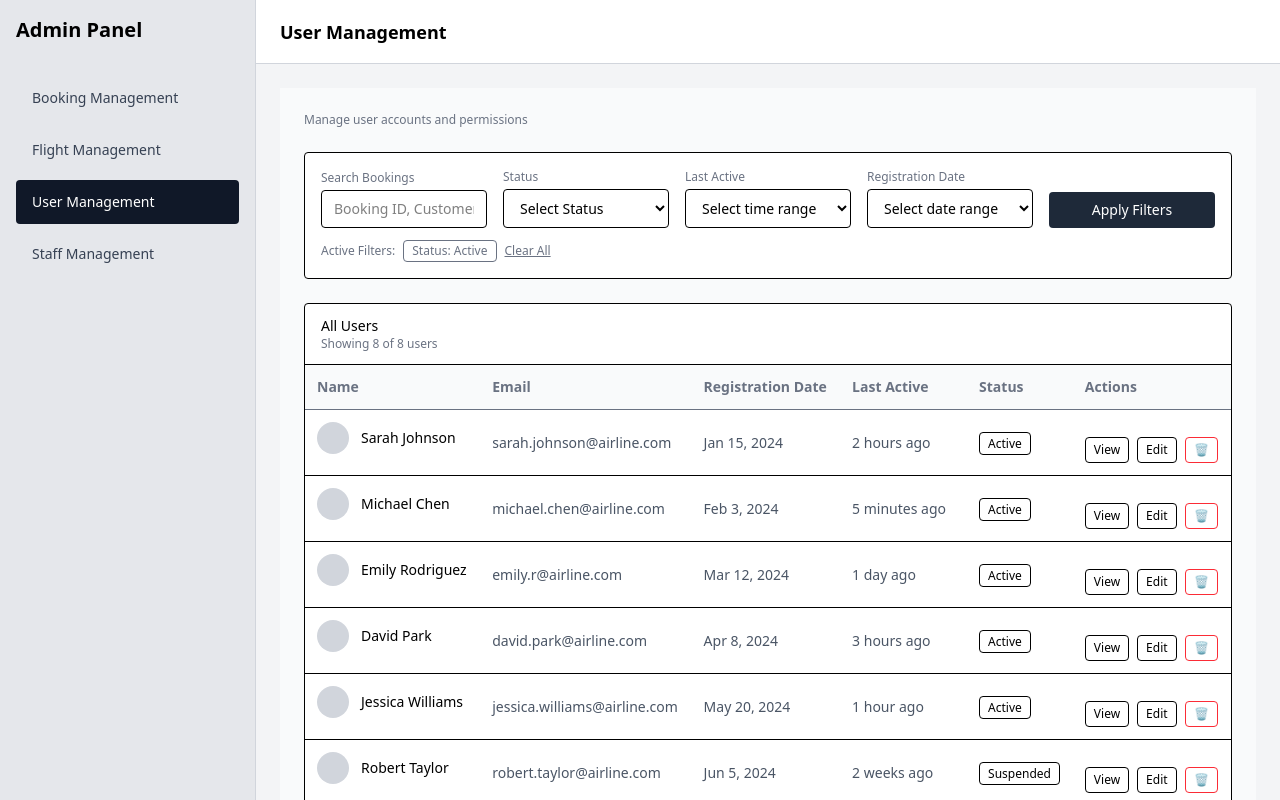
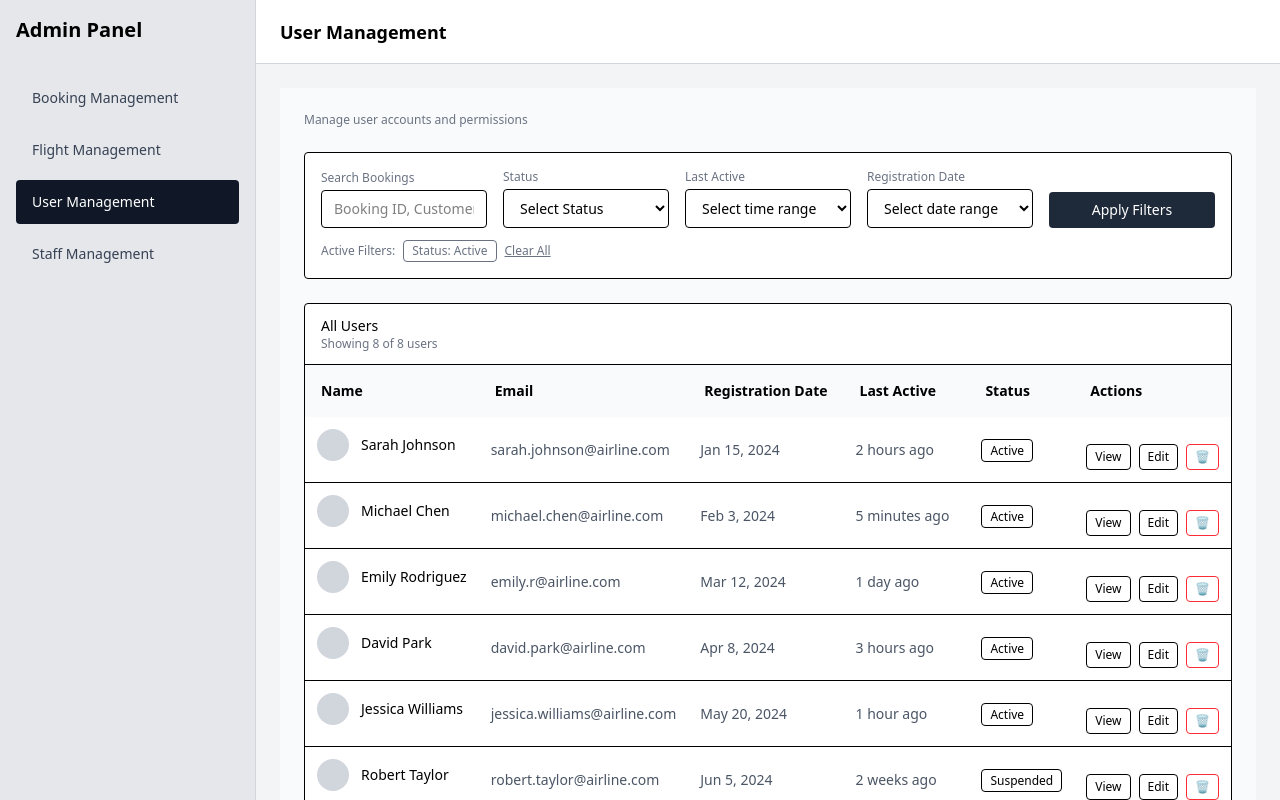
Before and after one commit to pyaemoe23212/AirTicket_Admin, a React (Vite) app: page /admin/users in a window 1280 px wide. Shown: the top 800 px of the page. Built offline with nearby package versions, Linux system fonts and the light colour scheme.

Commit message:
Admin Fix

```diff
--- a/src/pages/user/UserManagement.jsx
+++ b/src/pages/user/UserManagement.jsx
@@ -112,14 +112,14 @@ export default function UserManagement() {
         </div>
 
         <table className="w-full text-sm">
-          <thead className="bg-gray-50 text-gray-500 border-b">
+          <thead className="bg-gray-50">
             <tr>
-              <th className="p-3 text-left">Name</th>
-              <th className="p-3 text-left">Email</th>
-              <th className="p-3 text-left">Registration Date</th>
-              <th className="p-3 text-left">Last Active</th>
-              <th className="p-3 text-left">Status</th>
-              <th className="p-3 text-left">Actions</th>
+              <th className="p-4 text-left">Name</th>
+              <th className="p-4 text-left">Email</th>
+              <th className="p-4 text-left">Registration Date</th>
+              <th className="p-4 text-left">Last Active</th>
+              <th className="p-4 text-left">Status</th>
+              <th className="p-4 text-left">Actions</th>
             </tr>
           </thead>
 
--- a/src/service/api.js
+++ b/src/service/api.js
@@ -153,7 +153,7 @@ const mockStaff = [
     id: 2,
     name: "Michael Chen",
     email: "michael.chen@airline.com",
-    role: "Super Admin",
+    role: "Agent",
     roleId: 3,
     registration: "Feb 3, 2024",
     lastActive: "5 minutes ago",
```
